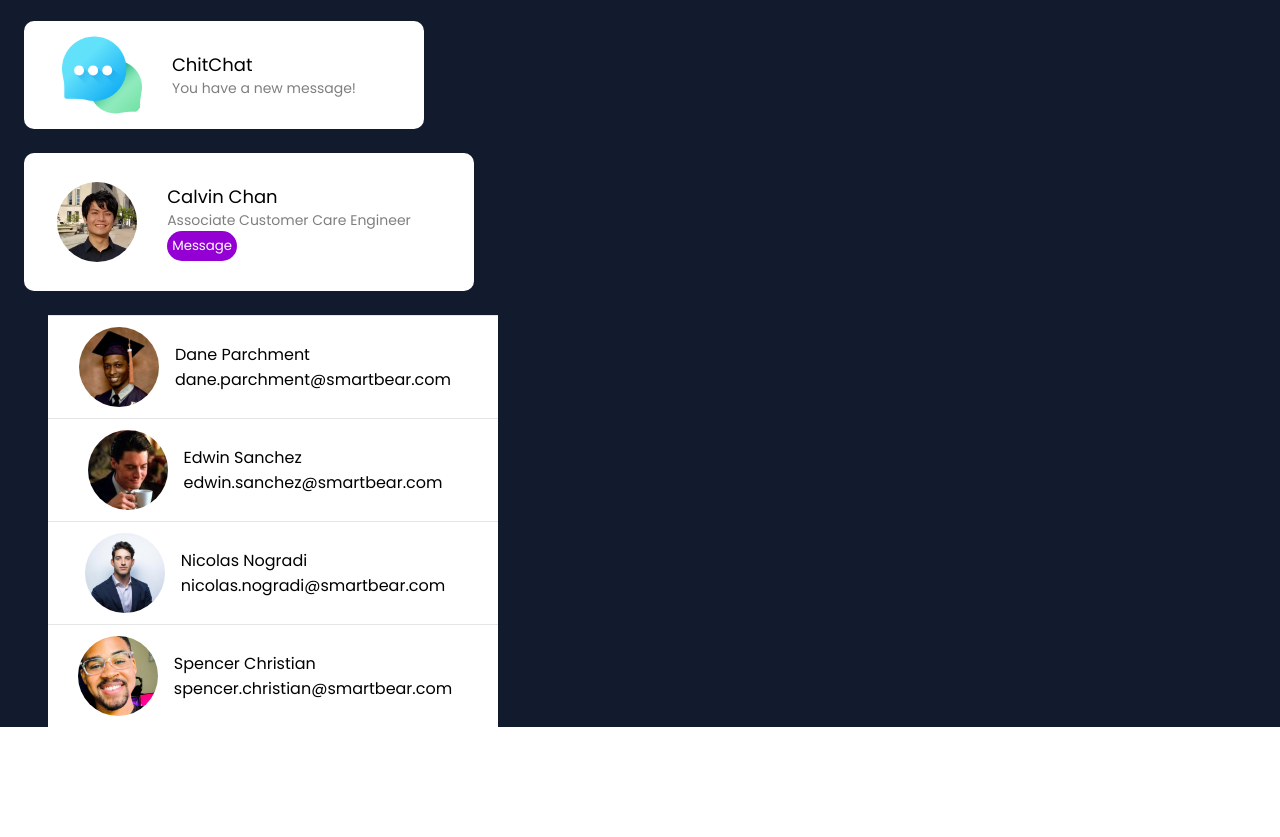
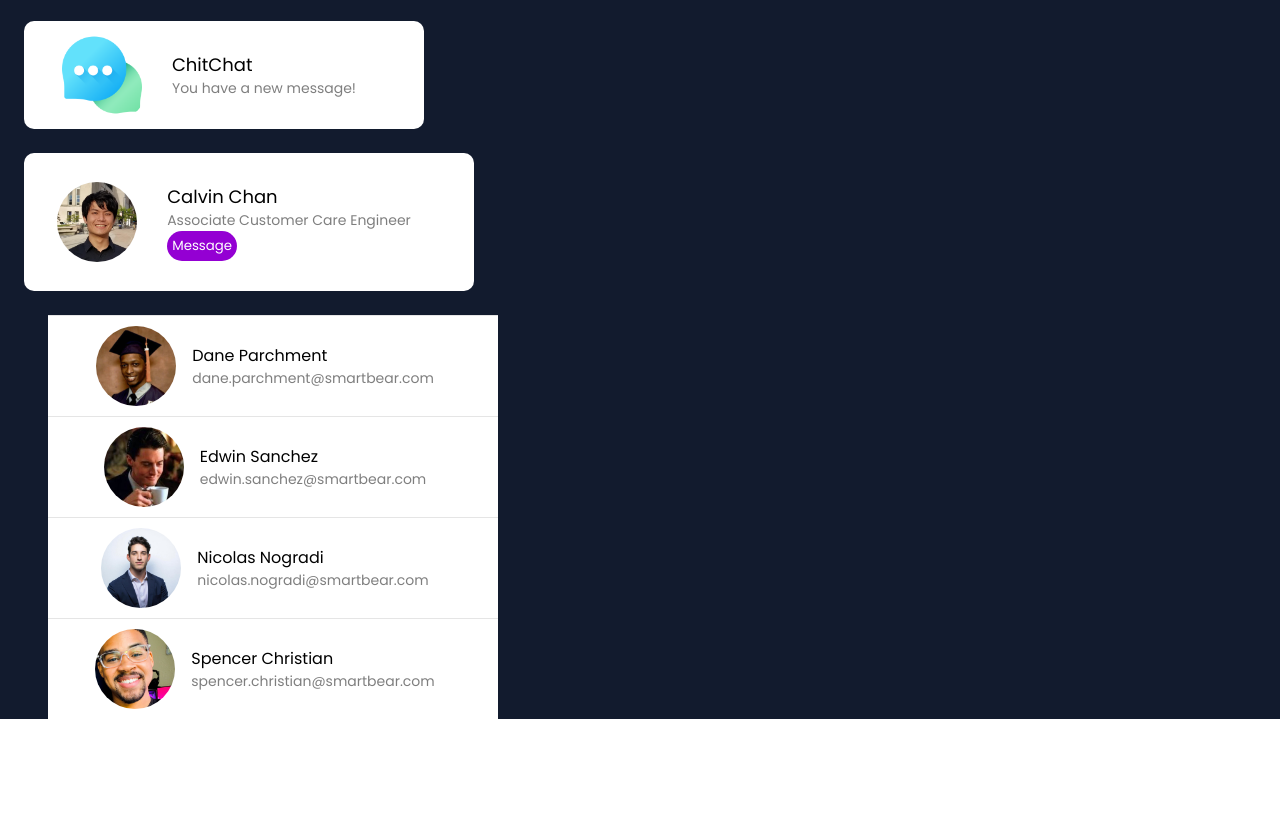
Before and after one commit to bobadew/SmartBearTraining, a plain HTML site: page Homework3/index.html in a window 1280 px wide. Shown: the part 1000-1837 px from the top of the page. Drawn offline with Linux system fonts and the light colour scheme.

Commit message:
adjust email opacity

```diff
--- a/Homework3/style.css
+++ b/Homework3/style.css
@@ -268,3 +268,8 @@ p {
 .emailList_info {
     padding: 1rem;
 }
+
+.emailList_info_email {
+    opacity: 0.5;
+    font-size: 14px;
+}
```
